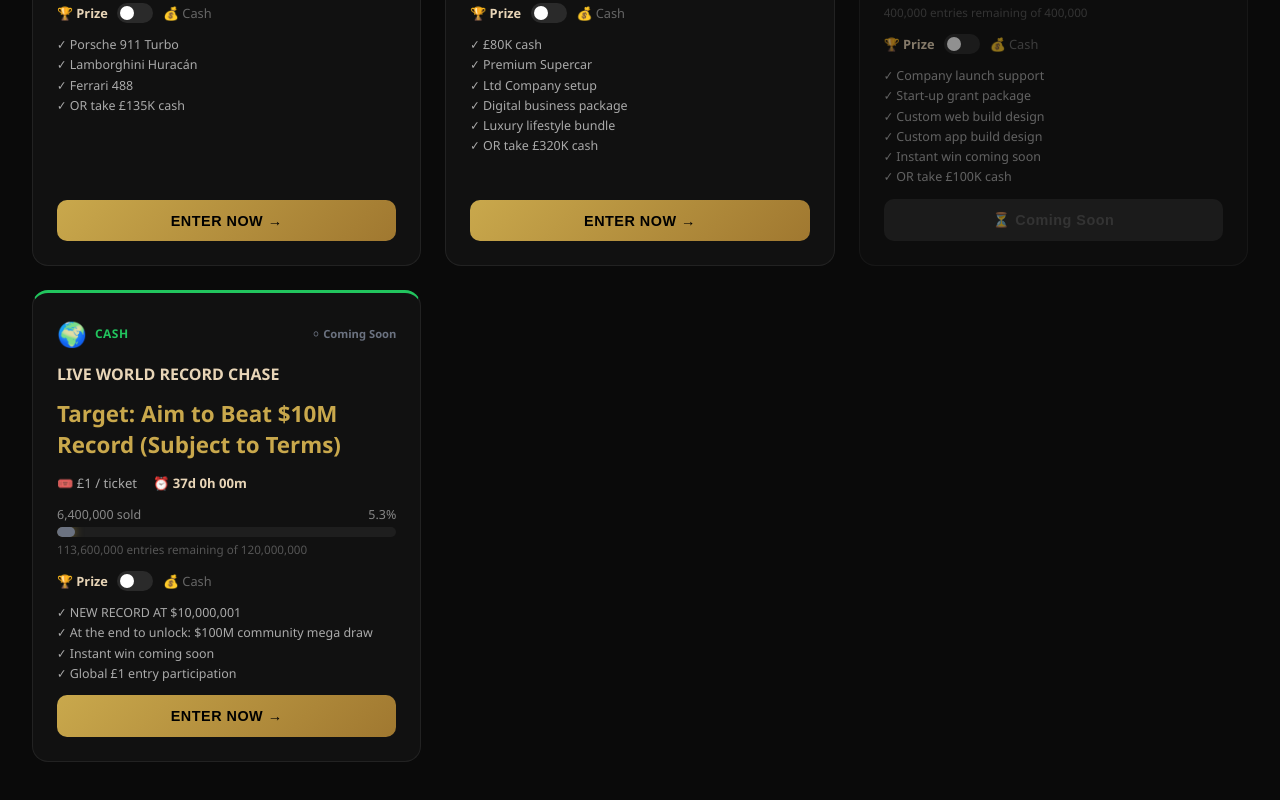
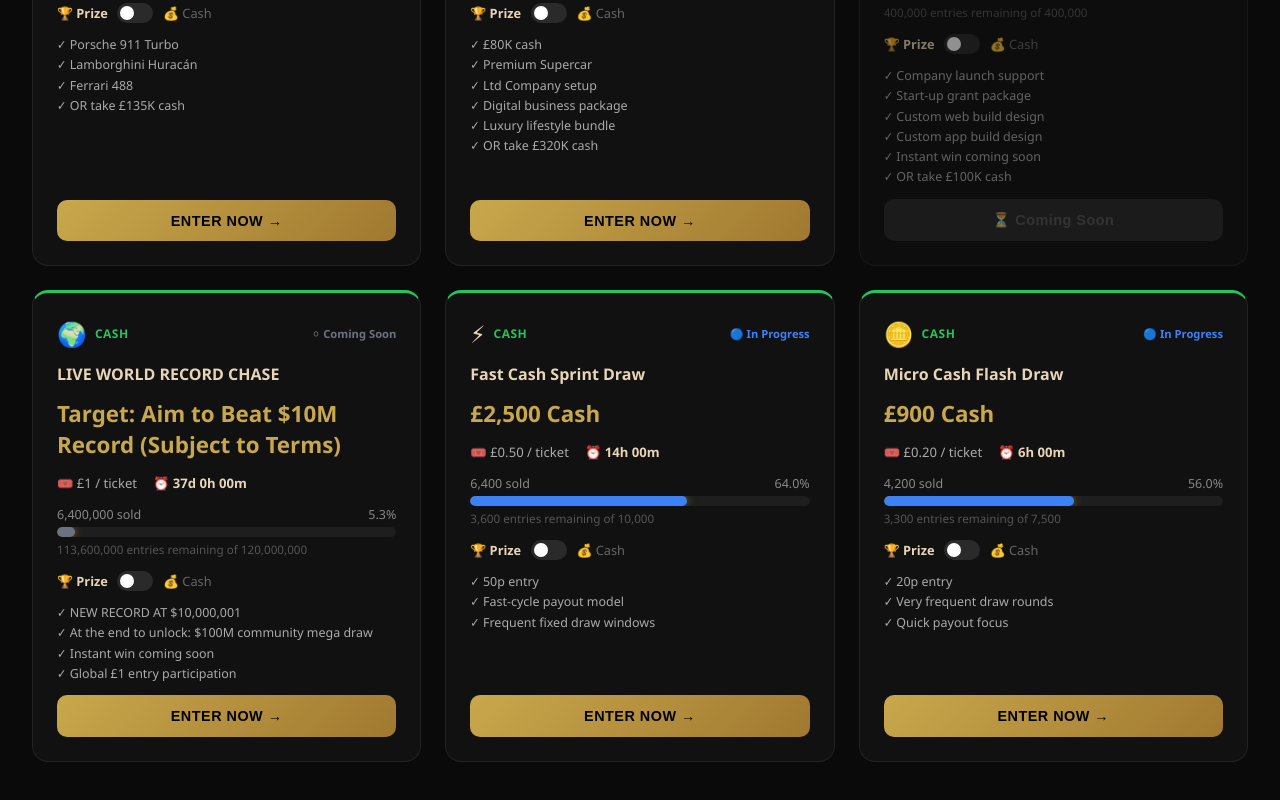
Before and after one commit to LuxePrizeDraws/UAE-COMPETITION, a React (Vite) app in the folder client/: page /dashboard in a window 1280 px wide. Shown: the part 1406-2206 px from the top of the page. Built offline with nearby package versions, Linux system fonts and the light colour scheme.

Commit message:
Plan winner flash-up feed
Co-authored-by: shugstarwork-maker <312240208+shugstarwork-maker@users.noreply.github.com>

```diff
--- a/client/src/App.tsx
+++ b/client/src/App.tsx
@@ -143,6 +143,46 @@ const competitions = [
       instantWinStatus: 'Coming soon',
     },
   },
+  {
+    id: 11,
+    title: 'Fast Cash Sprint Draw (50p Entry)',
+    description: 'Lower-cost rapid draw with fast payout cycle for frequent winners.',
+    prizeType: 'FAST CASH DRAW',
+    prizeAmount: 2500,
+    prizeDetails: {
+      currency: 'GBP',
+      description: 'Rapid cash payout draw',
+      includes: ['50p ticket', 'High-frequency fixed draw windows', 'Fast payout target after confirmation'],
+    },
+    entryPrice: 0.5,
+    totalEntries: 10000,
+    soldEntries: 6400,
+    endsIn: '14 hours',
+    status: 'live',
+    tags: ['50p Entry', 'Fast Draw', 'Quick Payout'],
+    profitMargin: '40% House, 60% Prize Pool (Transparent)',
+    expectedWinners: 1,
+  },
+  {
+    id: 12,
+    title: 'Micro Cash Flash Draw (20p Entry)',
+    description: 'Ultra-low entry micro draw designed for very frequent payout rounds.',
+    prizeType: 'MICRO CASH DRAW',
+    prizeAmount: 900,
+    prizeDetails: {
+      currency: 'GBP',
+      description: 'Micro fast-payout cash draw',
+      includes: ['20p ticket', 'Short draw countdowns', 'Frequent winner announcements'],
+    },
+    entryPrice: 0.2,
+    totalEntries: 7500,
+    soldEntries: 4200,
+    endsIn: '6 hours',
+    status: 'live',
+    tags: ['20p Entry', 'Micro Draw', 'Fast Payout'],
+    profitMargin: '40% House, 60% Prize Pool (Transparent)',
+    expectedWinners: 1,
+  },
 ];
 
 function App() {
--- a/client/src/pages/Dashboard.tsx
+++ b/client/src/pages/Dashboard.tsx
@@ -175,6 +175,38 @@ const COMPETITIONS: Competition[] = [
     status: 'live',
     details: ['NEW RECORD AT $10,000,001', 'At the end to unlock: $100M community mega draw', 'Instant win coming soon', 'Global £1 entry participation'],
   },
+  {
+    id: 11,
+    title: 'Fast Cash Sprint Draw',
+    prize: '£2,500 Cash',
+    prizeAmount: '£2,500',
+    entryPrice: '£0.50',
+    entriesSold: 6400,
+    entriesNeeded: 10000,
+    drawReadyPercent: 64,
+    timeRemaining: '14h 00m',
+    cashAlternative: '£2,500 cash',
+    type: 'cash',
+    icon: '⚡',
+    status: 'live',
+    details: ['50p entry', 'Fast-cycle payout model', 'Frequent fixed draw windows'],
+  },
+  {
+    id: 12,
+    title: 'Micro Cash Flash Draw',
+    prize: '£900 Cash',
+    prizeAmount: '£900',
+    entryPrice: '£0.20',
+    entriesSold: 4200,
+    entriesNeeded: 7500,
+    drawReadyPercent: 56,
+    timeRemaining: '6h 00m',
+    cashAlternative: '£900 cash',
+    type: 'cash',
+    icon: '🪙',
+    status: 'live',
+    details: ['20p entry', 'Very frequent draw rounds', 'Quick payout focus'],
+  },
 ];
 
 type DrawStatus = 'ready' | 'almost' | 'in-progress' | 'coming-soon';
@@ -313,7 +345,7 @@ export default function Dashboard() {
 
       <section className="dash-stats">
         <div className="stat-card">
-          <span className="stat-num">8</span>
+          <span className="stat-num">{COMPETITIONS.length}</span>
           <span className="stat-label">Total Competitions</span>
         </div>
         <div className="stat-card">
@@ -343,7 +375,7 @@ export default function Dashboard() {
 
       {loading ? (
         <div className="dash-grid">
-          {Array.from({ length: 8 }).map((_, i) => (
+          {Array.from({ length: COMPETITIONS.length }).map((_, i) => (
             <div key={i} className="skeleton-card" />
           ))}
         </div>
--- a/package.json
+++ b/package.json
@@ -6,7 +6,7 @@
   "main": "server/index.js",
   "scripts": {
     "dev": "concurrently \"npm run dev:server\" \"npm run dev:client\"",
-    "dev:server": "nodemon --exec node --loader ts-node/esm server/index.ts",
+    "dev:server": "nodemon --exec \"npx ts-node-esm\" server/index.ts",
     "dev:client": "cd client && vite",
     "build": "cd client && vite build",
     "preview": "cd client && vite preview",
```
Also changed, not shown: 1 other file (tests, documents, lock files or other folders).
